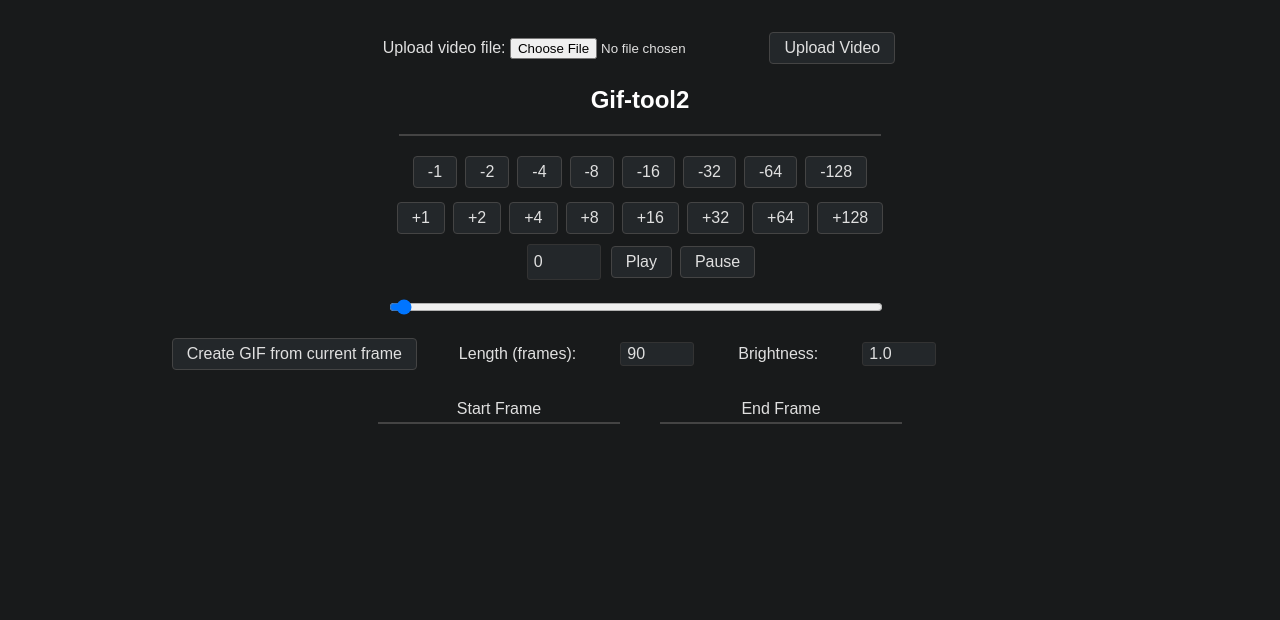
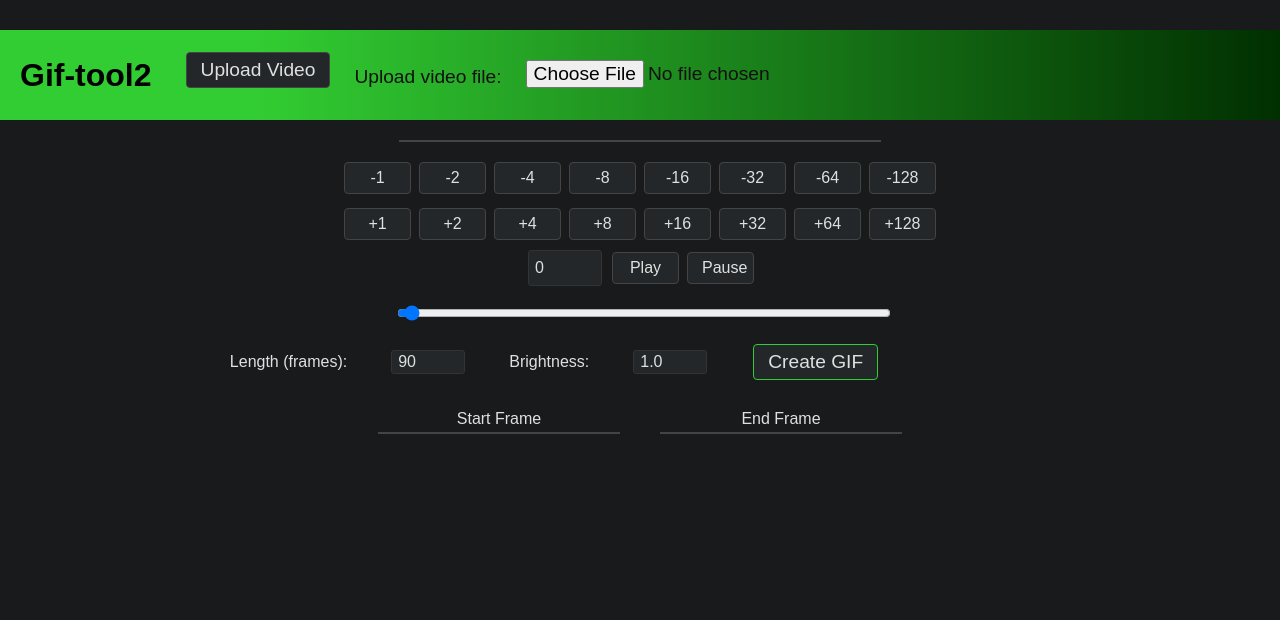
Before and after one commit to michaeldini/giftool2, a Flask app: page / in a window 1280 px wide. Shown: the top 620 px of the page. Run offline with Flask 3, Linux system fonts and the light colour scheme.

Commit message:
Update README, enhance app functionality, and improve UI layout
- Updated installation instructions in README.md
- Added video hash to GIF filename to prevent collisions in app.py
- Enabled debug mode for Flask in main.py
- Redesigned navigation and upload form in index.html and style.css

```diff
--- a/pyproject.toml
+++ b/pyproject.toml
@@ -1,6 +1,6 @@
 [project]
 name = "giftool2"
-version = "0.9.0"
+version = "0.10.0"
 description = "a simple tool to extract video to gif"
 readme = "README.md"
 license = "MIT AND (Apache-2.0 OR BSD-2-Clause)"
--- a/src/giftool2/app.py
+++ b/src/giftool2/app.py
@@ -6,6 +6,7 @@ import os
 import ffmpeg
 import uuid
 import time
+import hashlib
 
 UPLOAD_FOLDER = os.path.join(os.path.dirname(__file__), 'uploads')
 os.makedirs(UPLOAD_FOLDER, exist_ok=True)
@@ -109,6 +110,9 @@ def create_gif():
     start_time = start / fps
     duration = length / fps
     gif_filename = f'gif_{start}.gif'
+    # Use a hash of the video path to avoid collisions
+    video_hash = hashlib.sha1(video_path.encode('utf-8')).hexdigest()[:10]
+    gif_filename = f'gif_{video_hash}_{start}.gif'
     gif_path = os.path.join(GIF_FOLDER, gif_filename)
     vf_filters = 'fps=10,scale=360:-1:flags=lanczos'
     if brightness != 1.0:
--- a/src/giftool2/main.py
+++ b/src/giftool2/main.py
@@ -2,7 +2,7 @@
 def main():
     # flask
     from .app import app
-    app.run()
+    app.run(debug=True)
 
 if __name__ == "__main__":
     main()
--- a/src/giftool2/static/style.css
+++ b/src/giftool2/static/style.css
@@ -11,18 +11,45 @@ body {
     justify-content: flex-start;
 }
 
+nav {
+    display: flex;
+    /* align-items: start; */
+    background: linear-gradient(90deg, limegreen 20%, #012f01 100%);
+    padding: 12px 20px;
+    width: 100vw;
+    box-sizing: border-box;
+    justify-content: space-between;
+    margin-bottom: 20px;
+}
+
+nav .nav-container {
+    display: flex;
+    flex-direction: row;
+    align-items: center;
+    /* justify-content: space-between; */
+    width: 100%;
+    gap: 24px;
+}
+
+nav h1 {
+    margin: 0;
+    color: black;
+    font-size: 2em;
+    flex-shrink: 0;
+}
+
+nav button {
+    margin: 0;
+    font-size: 1em;
+}
+
 .main-container {
     display: flex;
     flex-direction: column;
     align-items: center;
     width: 100%;
-    /* max-width: 700px; */
 }
 
-h2 {
-    margin-top: 0;
-    color: #fff;
-}
 
 .button-row {
     display: flex;
@@ -31,6 +58,7 @@ h2 {
     gap: 4px;
     justify-content: center;
     margin: 10px 0 0 0;
+    width: 100%;
 }
 
 .range-row {
@@ -50,6 +78,7 @@ h2 {
     gap: 40px;
 }
 
+
 button {
     margin: 2px 2px;
     padding: 6px 14px;
@@ -60,6 +89,10 @@ button {
     color: #e0e0e0;
     cursor: pointer;
     transition: background 0.2s, color 0.2s;
+}
+
+.button-row button {
+    width: 67px;
 }
 
 button:hover {
@@ -76,6 +109,21 @@ input[type="range"] {
     padding: 2px 6px;
     background: #23272a;
     color: #e0e0e0;
+}
+
+#uploadForm {
+    margin: 10px;
+    display: flex;
+    align-items: end;
+    gap: 24px;
+    color: #111;
+    font-size: 1.2em;
+}
+
+
+#uploadForm label,
+#uploadForm input[type="file"] {
+    font-size: 1em;
 }
 
 #frame,
@@ -97,5 +145,10 @@ input[type="range"] {
 #frameCountLabel {
     font-weight: bold;
     margin-left: 8px;
-    color: #b3e283;
+
 }
+
+.gif-row button {
+    border: 1px solid limegreen;
+    font-size: 1.2em;
+}
--- a/src/giftool2/templates/index.html
+++ b/src/giftool2/templates/index.html
@@ -5,16 +5,20 @@
     <title>Gif-tool2</title>
     <link rel="stylesheet" href="/static/style.css">
 </head>
+<nav>
+    <div class="nav-container">
+        <h1>Gif-tool2</h1>
+        <form id="uploadForm" method="post" enctype="multipart/form-data" action="/upload_video"
+            style="margin-bottom:20px;">
+            <button type="submit">Upload Video</button>
+            <label for="videoFile">Upload video file:</label>
+            <input type="file" id="videoFile" name="videoFile" accept="video/*" required />
+        </form>
+    </div>
+</nav>
 
 <body>
-    <form id="uploadForm" method="post" enctype="multipart/form-data" action="/upload_video"
-        style="margin-bottom:20px;">
-        <label for="videoFile">Upload video file:</label>
-        <input type="file" id="videoFile" name="videoFile" accept="video/*" required />
-        <button type="submit">Upload Video</button>
-    </form>
     <div class="main-container">
-        <h2>Gif-tool2</h2>
         <img id="frame" width="480" style="display:block;" />
         <div class="button-row">
             <button onclick="seek(-1)">-1</button>
@@ -42,16 +46,16 @@
             <button id="pauseBtn" onclick="pauseFrames(); return false;">Pause</button>
         </div>
         <div class="range-row">
+            <span id="frameLabel"></span>
             <input type="range" id="frameSlider" min="0" max="0" value="0" step="1" style="width:480px;"
                 onchange="sliderSeek()" />
-            <span id="frameLabel"></span>
         </div>
         <div class="gif-row">
-            <button onclick="createGif()">Create GIF from current frame</button>
             <span>Length (frames):</span>
             <input type="number" id="gifLength" value="90" min="1" step="1" style="width:60px;" />
             <span>Brightness:</span>
             <input type="number" id="brightnessInput" value="1.0" min="0.5" max="1.5" step="0.05" style="width:60px;" />
+            <button onclick="createGif()">Create GIF</button>
             <span id="gifStatus"></span>
         </div>
         <div class="gif-row" style="margin-top:28px;">
```
Also changed, not shown: README.md, app-landing-page-800x600.jpg (deleted), homepage.jpg (added), homepage800x600.jpg (added).
